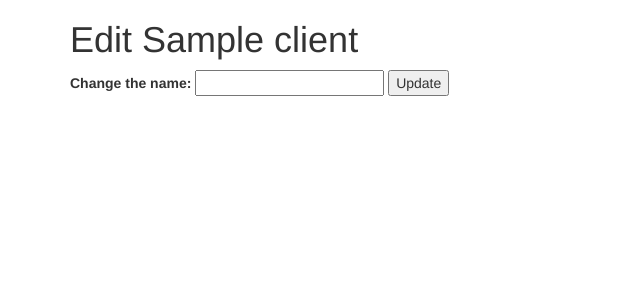
After one commit to KNaka88/hairsalon, a PHP site: template views/client-edit.html.twig in a window 1280 px wide. The commit adds this page. Shown: the top 300 px of the page, without its empty margins (0-640 px from the left). Run offline with PHP 8.4, Linux system fonts and the light colour scheme; the template is opened without the code that fills it: most values are stand-ins (such as "Sample title", 1, 10 or a date in 2020); some libraries are stand-ins or nearby versions.

```diff
--- /dev/null
+++ b/views/client-edit.html.twig
@@ -0,0 +1,26 @@
+<!DOCTYPE html>
+<html>
+  <head>
+    <meta charset="utf-8">
+    <link href="https://maxcdn.bootstrapcdn.com/bootstrap/3.3.7/css/bootstrap.min.css" rel="stylesheet" integrity="sha384-BVYiiSIFeK1dGmJRAkycuHAHRg32OmUcww7on3RYdg4Va+PmSTsz/K68vbdEjh4u" crossorigin="anonymous">
+    <title>Hair Salon Management Page</title>
+  </head>
+  <body>
+    <header>
+    </header>
+    <main>
+      <div class="container">
+        <h1>Edit {{ client.getClientName}}</h1>
+
+        <form action="/stylist/{{stylist.getStylistName}}-{{stylist.getStylistId}}/client/{{client.getClientName}}-{{client.getClientId}}/edit" method="post">
+          <input name="_method" type="hidden" value="patch">
+          <label for="change_client_name">Change the name:</label>
+          <input id="change_client_name" name="change_client_name" type="text">
+          <button type="submit">Update</button>
+        </form>
+      </div>
+    </main>
+    <footer>
+    </footer>
+  </body>
+</html>
--- a/views/index.html.twig
+++ b/views/index.html.twig
@@ -11,7 +11,6 @@
     <main>
       <div class="container">
         <h1>Manege Stylists</h1>
-
         <form action="/" method="post">
           <div class="form-group">
             <label for="stylist_name">Type Stylist Name</label>
@@ -27,15 +26,15 @@
               <li>
                 <a href="/stylist/{{stylist.getStylistName}}-{{stylist.getStylistId}}">{{ stylist.getStylistName }}</a>
                 <a href="/stylist/{{stylist.getStylistName}}-{{stylist.getStylistId}}/edit"><button class="btn btn-warning">Edit</button></a>
-
                 <a href="/stylist/{{stylist.getStylistName}}-{{stylist.getStylistId}}/deleted"><button class="btn btn-danger">Delete</button></a>
               </li>
             {% endfor %}
           </ul>
+          <a href="/deleteall"><button class="btn btn-danger">Delete All</button></a>
         {% else %}
         <p>No stylists</p>
         {% endif %}
-        <a href="/deleteall"><button class="btn btn-danger">Delete All</button></a>
+
 
       </div>
     </main>
--- a/views/stylist.html.twig
+++ b/views/stylist.html.twig
@@ -13,7 +13,11 @@
         {% if clients is not empty %}
           <ul>
           {% for client in clients %}
-            <li>{{client.getClientName}}</li>
+            <li>
+              {{client.getClientName}}
+              <a href="/stylist/{{stylist.getStylistName}}-{{stylist.getStylistId}}/client/{{client.getClientName}}-{{client.getClientId}}/edit"><button class="btn btn-warning">Edit</button></a>
+              <a href="/stylist/{{stylist.getStylistName}}-{{stylist.getStylistId}}/client/{{client.getClientName}}-{{client.getClientId}}/deleted"><button class="btn btn-danger">Delete</button></a>
+            </li>
           {%endfor %}
           </ul>
         {% else %}
```
Also changed, not shown: app/app.php (+29 -2 lines).
